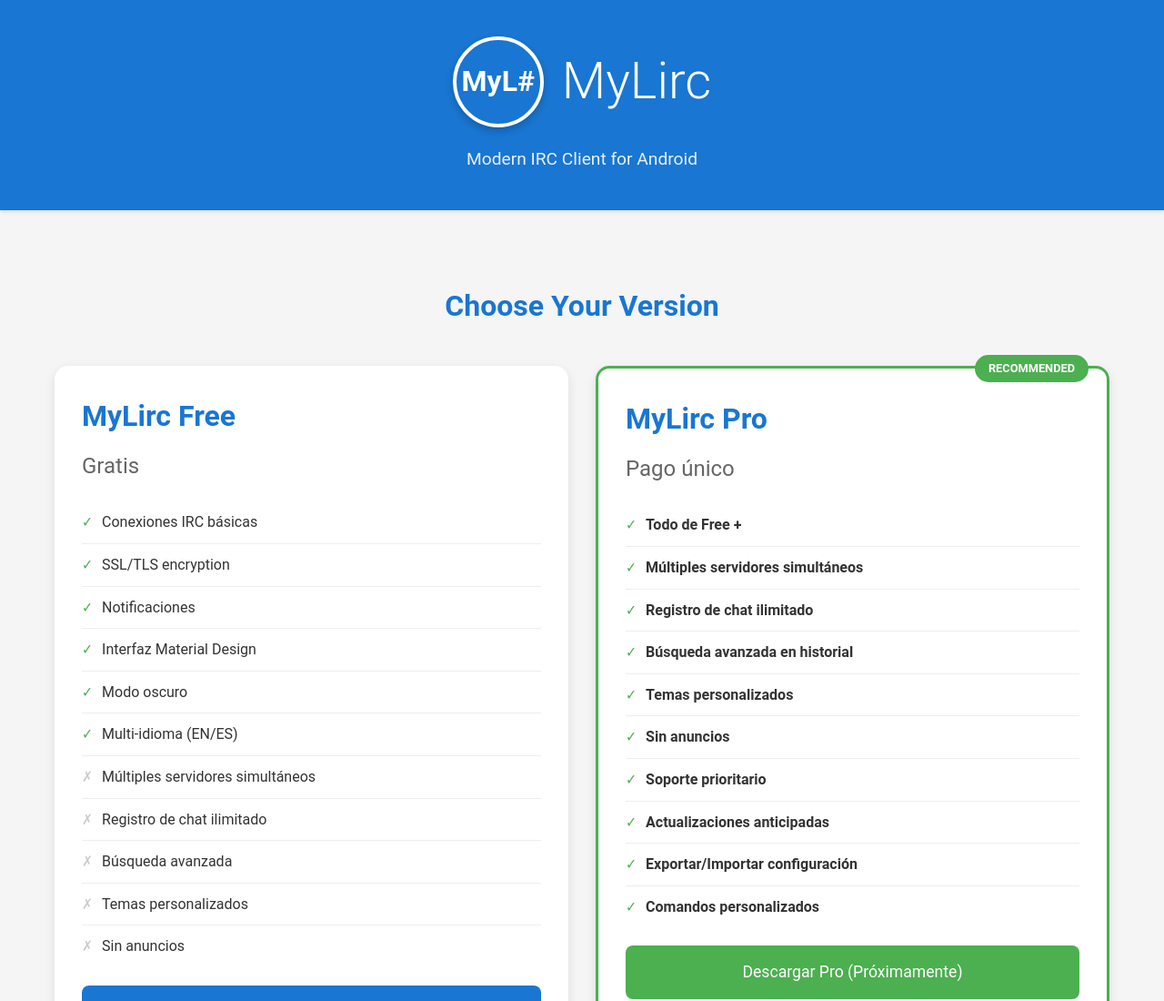
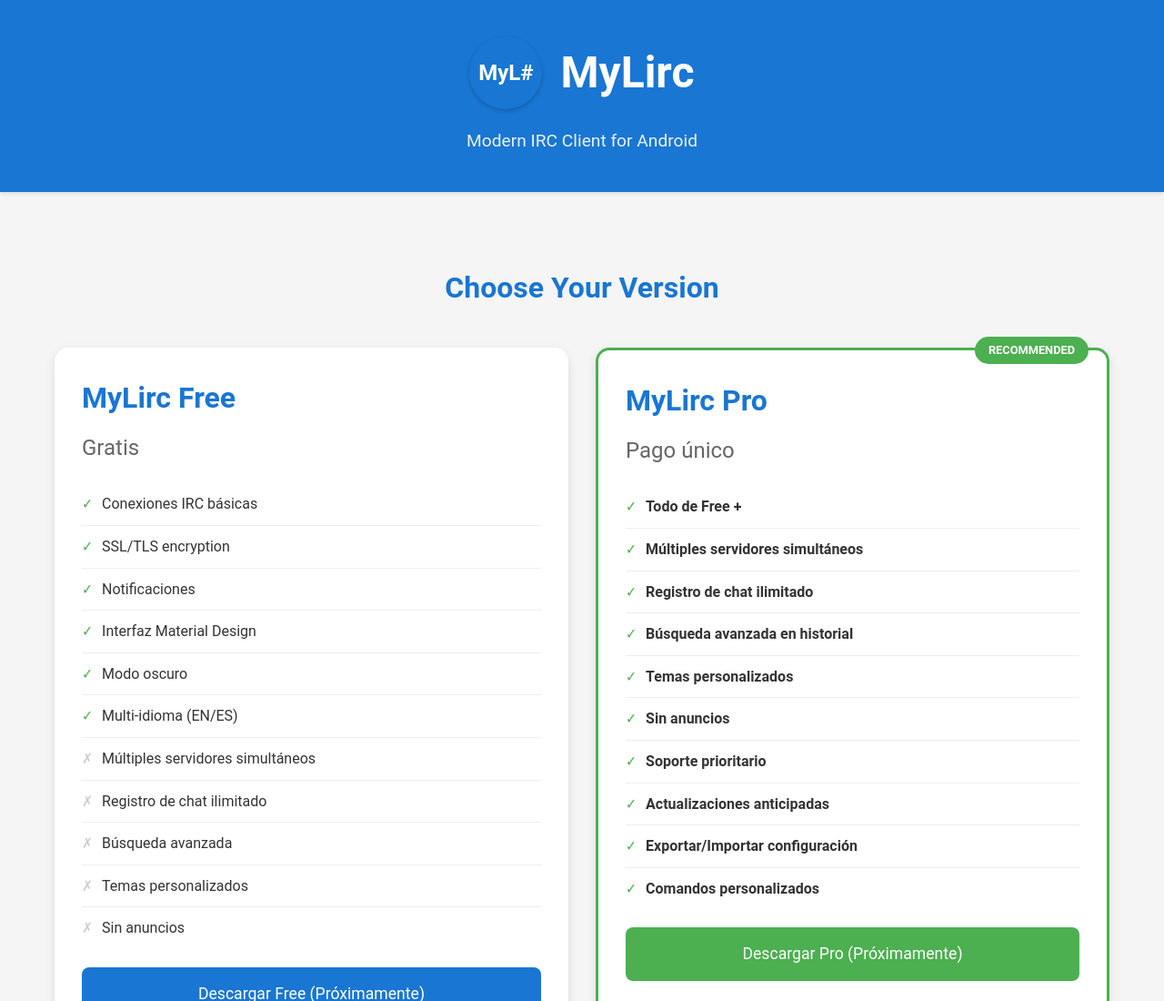
Before and after one commit to MyLirc/MyLirc, a plain HTML site: page index.html in a window 1280 px wide. Shown: the top 1100 px of the page at 91% size. Drawn offline with Linux system fonts and the light colour scheme.

Commit message:
Add files via upload

```diff
--- a/index.html
+++ b/index.html
@@ -36,23 +36,22 @@
         }
 
         .logo {
-            width: 100px;
-            height: 100px;
+            width: 80px;
+            height: 80px;
             background: #1976D2;
             border-radius: 50%;
             display: flex;
             align-items: center;
             justify-content: center;
-            font-size: 32px;
+            font-size: 24px;
             font-weight: bold;
             color: white;
-            box-shadow: 0 4px 8px rgba(0, 0, 0, 0.2);
-            border: 4px solid white;
+            box-shadow: 0 2px 4px rgba(0, 0, 0, 0.2);
         }
 
         .app-title {
-            font-size: 3.5em;
-            font-weight: 300;
+            font-size: 3em;
+            font-weight: bold;
             margin: 0;
         }
 
```
